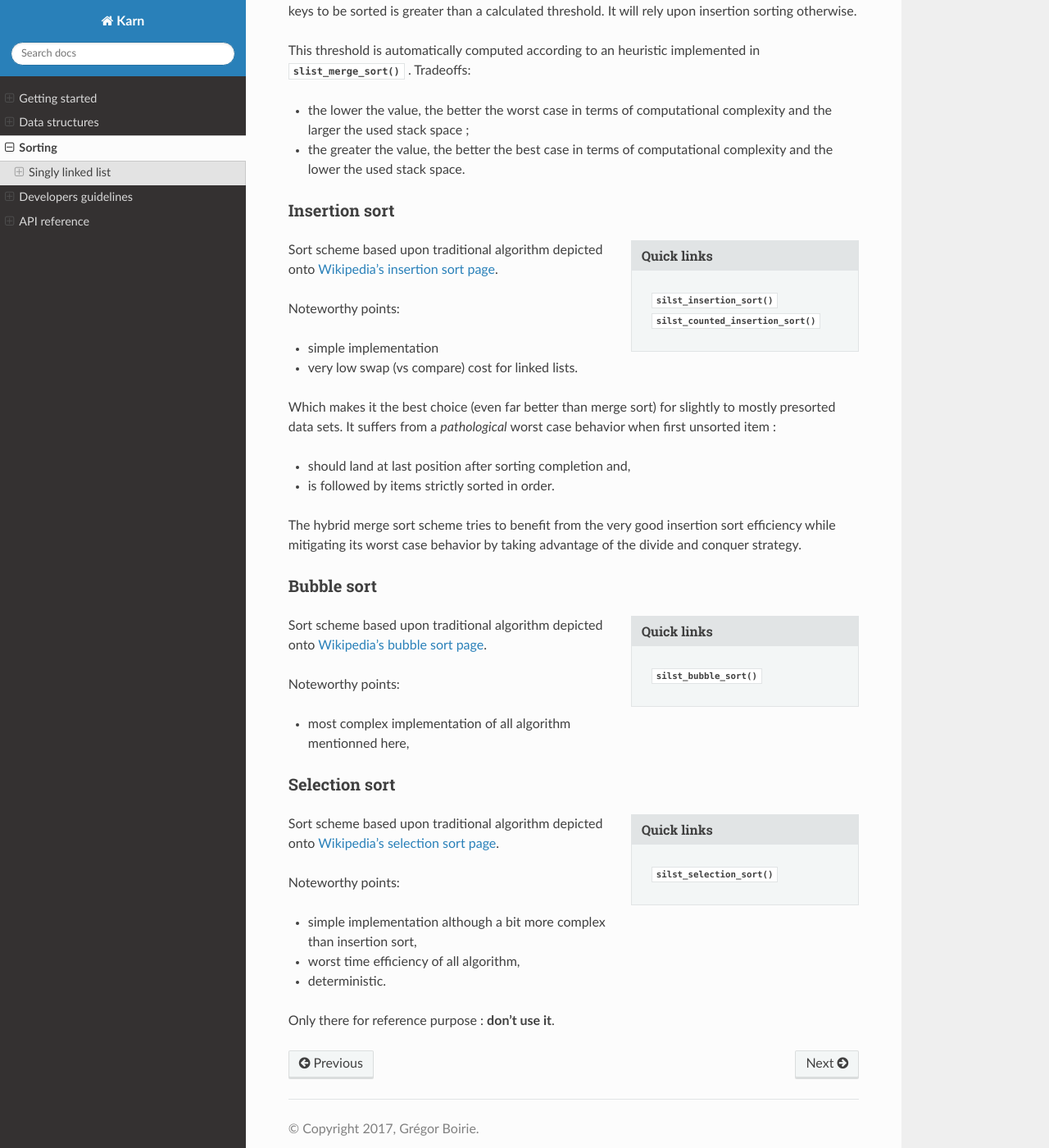
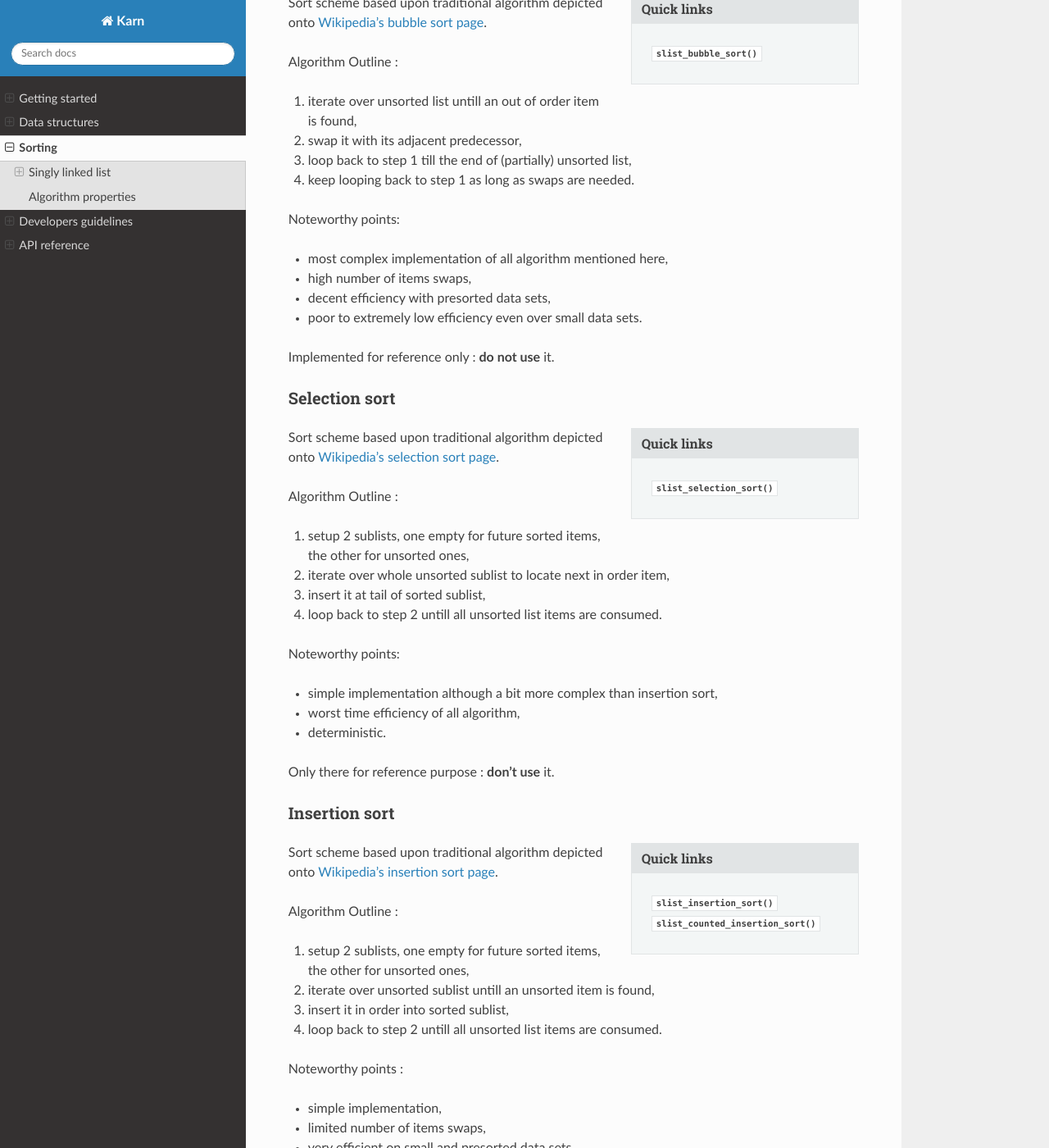
Before and after one commit to grgbr/karn, a Sphinx documentation site: the page built from doc/sorting.rst, in a window 1280 px wide and 1400 px high, scrolled down 1158 px. Shown: the whole window at 82% size. Built offline with Sphinx 7.4.7 and the Read the Docs theme 2.0.0, drawn with Linux system fonts in a browser that asks for light colours; some of the changed text lies outside the part shown.

Commit message:
complete sorting doc

```diff
--- a/doc/sorting.rst
+++ b/doc/sorting.rst
@@ -6,42 +6,148 @@
 Singly linked list
 ==================
 
-3 available flavours:
+4 available flavours:
 
-- :c:func:`slist_bubble_sort()` implements bubble sort,
-- :c:func:`slist_selection_sort()` implements selection sort,
-- :c:func:`slist_insertion_sort()` implements insertion sort,
-- :c:func:`slist_merge_sort()` and :c:func:`slist_hybrid_merge_sort()` implement
-  an hybridization between merge and insertion sort.
+* :ref:`sort-bubble`,
+* :ref:`sort-select`,
+* :ref:`sort-insert`,
+* :ref:`sort-hybrid_merge`.
+
+For linked lists note that :
+
+* the relative cost of item swapping vs comparison is much smaller than for
+  arrays,
+* most of the time, much smaller number of item swaps needed than for arrays
+  (depends on algorithm however),
+* at the cost of lower cache locality.
 
 .. table:: Sorting algorithm properties
 
-    +-----------------+-----------------------------------------------------------------------+
-    | Property        | Algorithm                                                             |
-    |                 +--------------------+----------------+----------------+----------------+
-    |                 | Hybrid merge       | Insertion      | Selection      | Bubble         |
-    +=================+====================+================+================+================+
-    | Stable          | yes                | yes            | yes            | yes            |
-    +-------+---------+--------------------+----------------+----------------+----------------+
-    | Time  | worst   | :math:`O(nlog(n))` | :math:`O(n^2)` | :math:`O(n^2)` | :math:`O(n^2)` |
-    |       +---------+--------------------+----------------+----------------+----------------+
-    |       | average | :math:`O(nlog(n))` | :math:`O(n^2)` | :math:`O(n^2)` | :math:`O(n^2)` |
-    |       +---------+--------------------+----------------+----------------+----------------+
-    |       | best    | :math:`O(n)`       | :math:`O(n)`   | :math:`O(n^2)` | :math:`O(n)`   |
-    +-------+---------+--------------------+----------------+----------------+----------------+
-    | Space | worst   | 27 slists          | :math:`O(1)`   | :math:`O(1)`   | :math:`O(1)`   |
-    |       |         | (54 words)         |                |                |                |
-    |       +---------+--------------------+----------------+----------------+----------------+
-    |       | average | :math:`O(log(n))`  | :math:`O(1)`   | :math:`O(1)`   | :math:`O(1)`   |
-    |       +---------+--------------------+----------------+----------------+----------------+
-    |       | best    | :math:`O(1)`       | :math:`O(1)`   | :math:`O(1)`   | :math:`O(1)`   |
-    +-------+---------+--------------------+----------------+----------------+----------------+
-    | In-place        | no                 | yes            | yes            | yes            |
-    +-----------------+--------------------+----------------+----------------+----------------+
-    | Allocation      | on stack           | none           | none           | none           |
-    +-----------------+--------------------+----------------+----------------+----------------+
-    | Recursive       | no                 | no             | no             | no             |
-    +-----------------+--------------------+----------------+----------------+----------------+
+    +------------------+-----------------------------------------------------------------------+
+    | Property         | Algorithm                                                             |
+    |                  +--------------------+----------------+----------------+----------------+
+    |                  | Hybrid merge       | Insertion      | Selection      | Bubble         |
+    +==================+====================+================+================+================+
+    | :term:`Adaptive` | sort of            | yes            | no             | yes            |
+    +------------------+--------------------+----------------+----------------+----------------+
+    | :term:`Online`   | no                 | yes            | no             | no             |
+    +------------------+--------------------+----------------+----------------+----------------+
+    | :term:`Stable`   | yes                | yes            | yes            | yes            |
+    +-------+----------+--------------------+----------------+----------------+----------------+
+    | Time  | worst    | :math:`O(nlog(n))` | :math:`O(n^2)` | :math:`O(n^2)` | :math:`O(n^2)` |
+    |       +----------+--------------------+----------------+----------------+----------------+
+    |       | average  | :math:`O(nlog(n))` | :math:`O(n^2)` | :math:`O(n^2)` | :math:`O(n^2)` |
+    |       +----------+--------------------+----------------+----------------+----------------+
+    |       | best     | :math:`O(n)`       | :math:`O(n)`   | :math:`O(n^2)` | :math:`O(n)`   |
+    +-------+----------+--------------------+----------------+----------------+----------------+
+    | Space | worst    | 27 slists          | :math:`O(1)`   | :math:`O(1)`   | :math:`O(1)`   |
+    |       |          | (54 words)         |                |                |                |
+    |       +----------+--------------------+----------------+----------------+----------------+
+    |       | average  | :math:`O(log(n))`  | :math:`O(1)`   | :math:`O(1)`   | :math:`O(1)`   |
+    |       +----------+--------------------+----------------+----------------+----------------+
+    |       | best     | :math:`O(1)`       | :math:`O(1)`   | :math:`O(1)`   | :math:`O(1)`   |
+    +-------+----------+--------------------+----------------+----------------+----------------+
+    | :term:`In-place` | no                 | yes            | yes            | yes            |
+    +------------------+--------------------+----------------+----------------+----------------+
+    | Allocation       | on stack           | none           | none           | none           |
+    +------------------+--------------------+----------------+----------------+----------------+
+    | Recursive        | no                 | no             | no             | no             |
+    +------------------+--------------------+----------------+----------------+----------------+
+
+.. _sort-bubble:
+
+Bubble sort
+===========
+
+.. sidebar:: Quick links
+
+    :c:func:`slist_bubble_sort()`
+
+Sort scheme based upon traditional algorithm depicted onto `Wikipedia's
+bubble sort page <https://en.wikipedia.org/wiki/Bubble_sort>`_.
+
+Algorithm Outline :
+
+#. iterate over unsorted list untill an out of order item is found,
+#. swap it with its adjacent predecessor,
+#. loop back to step 1 till the end of (partially) unsorted list,
+#. keep looping back to step 1 as long as swaps are needed.
+
+Noteworthy points:
+
+* most complex implementation of all algorithm mentioned here,
+* high number of items swaps,
+* decent efficiency with presorted data sets,
+* poor to extremely low efficiency even over small data sets.
+
+Implemented for reference only : **do not use** it.
+
+.. _sort-select:
+
+Selection sort
+==============
+
+.. sidebar:: Quick links
+
+    :c:func:`slist_selection_sort()`
+
+Sort scheme based upon traditional algorithm depicted onto `Wikipedia's
+selection sort page <https://en.wikipedia.org/wiki/Selection_sort>`_.
+
+Algorithm Outline :
+
+#. setup 2 sublists, one empty for future sorted items, the other for unsorted
+   ones,
+#. iterate over whole unsorted sublist to locate next in order item,
+#. insert it at tail of sorted sublist,
+#. loop back to step 2 untill all unsorted list items are consumed.
+
+Noteworthy points:
+
+* simple implementation although a bit more complex than insertion sort,
+* worst time efficiency of all algorithm,
+* deterministic.
+
+Only there for reference purpose : **don't use** it.
+
+.. _sort-insert:
+
+Insertion sort
+==============
+
+.. sidebar:: Quick links
+
+    :c:func:`slist_insertion_sort()`
+    :c:func:`slist_counted_insertion_sort()`
+
+Sort scheme based upon traditional algorithm depicted onto `Wikipedia's
+insertion sort page <https://en.wikipedia.org/wiki/Insertion_sort>`_.
+
+Algorithm Outline :
+
+#. setup 2 sublists, one empty for future sorted items, the other for unsorted
+   ones,
+#. iterate over unsorted sublist untill an unsorted item is found,
+#. insert it in order into sorted sublist,
+#. loop back to step 2 untill all unsorted list items are consumed.
+
+Noteworthy points :
+
+* simple implementation,
+* limited number of items swaps,
+* very efficient on small and presorted data sets,
+* poor efficiency over large data sets.
+
+Which makes it the best choice (even far better than merge sort) for slightly
+to mostly presorted data sets. It suffers from a *pathological* worst case
+behavior when first unsorted item :
+
+* must land at last position after sorting completion and,
+* is followed by items strictly sorted in order.
+
+The hybrid merge sort scheme tries to benefit from the very good insertion sort
+efficiency while mitigating its worst case behavior by taking advantage of the
+divide and conquer strategy.
 
 .. _sort-hybrid_merge:
 
@@ -70,72 +176,25 @@
 This threshold is automatically computed according to an heuristic implemented
 in :c:func:`slist_merge_sort()` . Tradeoffs:
 
-- the lower the value, the better the worst case in terms of computational
+* the lower the value, the better the worst case in terms of computational
   complexity and the larger the used stack space ;
-- the greater the value, the better the best case in terms of computational
+* the greater the value, the better the best case in terms of computational
   complexity and the lower the used stack space.
 
-.. _sort-insert:
+====================
+Algorithm properties
+====================
 
-Insertion sort
-==============
+.. glossary::
 
-.. sidebar:: Quick links
+    Adaptive
+      speeds up to :math:`O(n)` when data is nearly sorted
 
-    :c:func:`silst_insertion_sort()`
-    :c:func:`silst_counted_insertion_sort()`
+    Online
+      can sort a list as it receives it, i.e. on-the-fly
 
-Sort scheme based upon traditional algorithm depicted onto `Wikipedia's
-insertion sort page <https://en.wikipedia.org/wiki/Insertion_sort>`_.
+    In-place
+      only requires a constant amount :math:`O(1)` of additional memory space
 
-Noteworthy points:
-
-- simple implementation
-- very low swap (vs compare) cost for linked lists.
-
-Which makes it the best choice (even far better than merge sort) for slightly
-to mostly presorted data sets. It suffers from a *pathological* worst case
-behavior when first unsorted item :
-
-- should land at last position after sorting completion and,
-- is followed by items strictly sorted in order.
-
-The hybrid merge sort scheme tries to benefit from the very good insertion sort
-efficiency while mitigating its worst case behavior by taking advantage of the
-divide and conquer strategy.
-
-.. _sort-bubble:
-
-Bubble sort
-==============
-
-.. sidebar:: Quick links
-
-    :c:func:`silst_bubble_sort()`
-
-Sort scheme based upon traditional algorithm depicted onto `Wikipedia's
-bubble sort page <https://en.wikipedia.org/wiki/Bubble_sort>`_.
-
-Noteworthy points:
-
-- most complex implementation of all algorithm mentionned here,
-
-.. _sort-select:
-
-Selection sort
-==============
-
-.. sidebar:: Quick links
-
-    :c:func:`silst_selection_sort()`
-
-Sort scheme based upon traditional algorithm depicted onto `Wikipedia's
-selection sort page <https://en.wikipedia.org/wiki/Selection_sort>`_.
-
-Noteworthy points:
-
-- simple implementation although a bit more complex than insertion sort,
-- worst time efficiency of all algorithm,
-- deterministic.
-
-Only there for reference purpose : **don't use it**.
+    Stable
+      does not change the relative order of elements with equal keys
```
